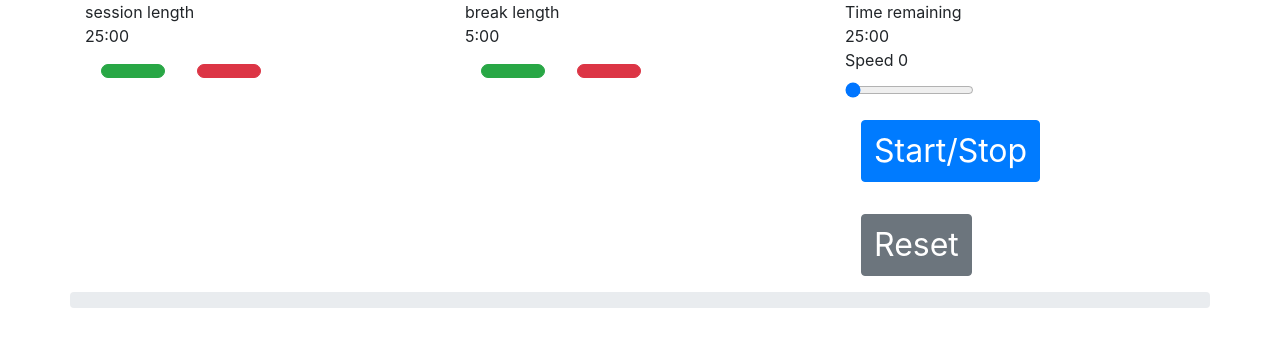
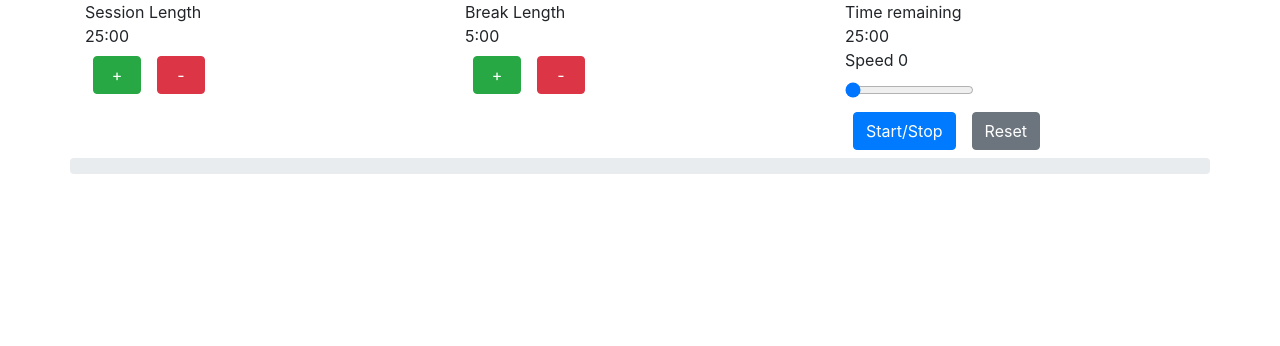
Before and after one commit to dan-vernon/pomodoro, a React (Create React App) app: page / in a window 1280 px wide. Shown: the top 346 px of the page. Built offline with nearby package versions, Linux system fonts and the light colour scheme.

Commit message:
styling / UI

```diff
--- a/src/components/period.js
+++ b/src/components/period.js
@@ -5,7 +5,7 @@ export default (props) => {
   const seconds = props.length % 60 < 10 ? `0${props.length % 60}` : props.length  % 60
   return (
     <div>
-      <div data-testid={`${props.name}-label`}>
+      <div style={{"textTransform":"capitalize"}} data-testid={`${props.name}-label`}>
         {props.name} length
       </div>
       <div data-testid={`${props.name}-length`}>
--- a/src/components/time_buttons.js
+++ b/src/components/time_buttons.js
@@ -9,13 +9,17 @@ export default (props) => {
       data-testid={`${props.period}-increment`}
       onClick={props.handleIncrement}
       value="+"
-      />
+      >
+      +
+      </Button>
       <Button
       variant="danger"
       data-testid={`${props.period}-decrement`}
       onClick={props.handleDecrement}
       value="-"
-      />
+      >
+      -
+      </Button>
       </div>
   )
 }
--- a/src/components/timer.js
+++ b/src/components/timer.js
@@ -16,8 +16,8 @@ class Timer extends React.Component {
     // const seconds = this.state.timeLeft % 60 < 10 ? `0${this.state.timeLeft % 60}` : this.state.timeLeft  % 60
     return (
       <div>
-        <div data-testid="timer-label">
-          Time remaining
+        <div id="timer-label" data-testid="timer-label">
+          {this.props.breaktime ? "Breaktime!" : "Time remaining"}
         </div>
         <div data-testid="time-left">
           {minutes}:{seconds}
--- a/src/index.css
+++ b/src/index.css
@@ -14,12 +14,12 @@ code {
 }
 
 .buttons-container > * {
-  margin: 16px;
-  font-size: 2em
+  margin: 8px;
+  font-size: 1rem
 }
 
 
 .time-buttons > * {
-  width: 64px;
-  border-radius: 9999px;
+  min-width: 48px;
+  border-radius: 4px;
 }
```
